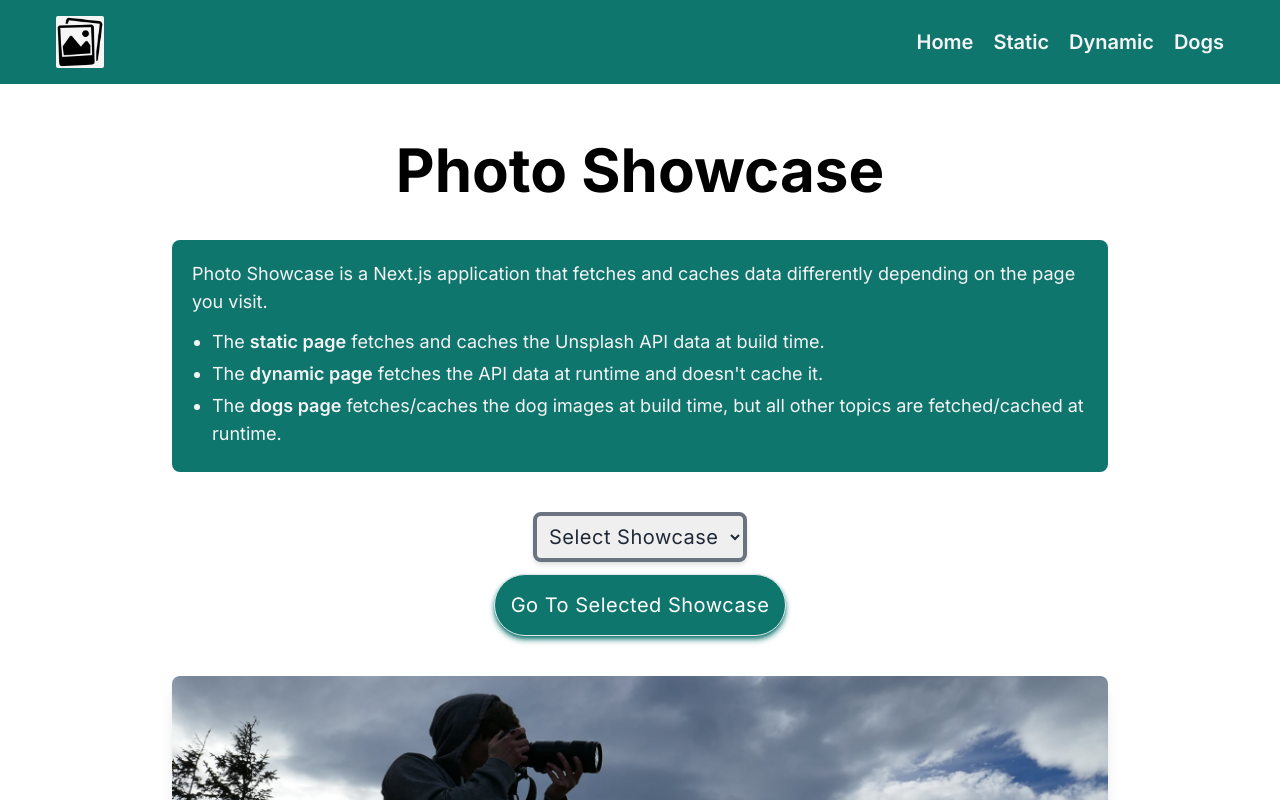
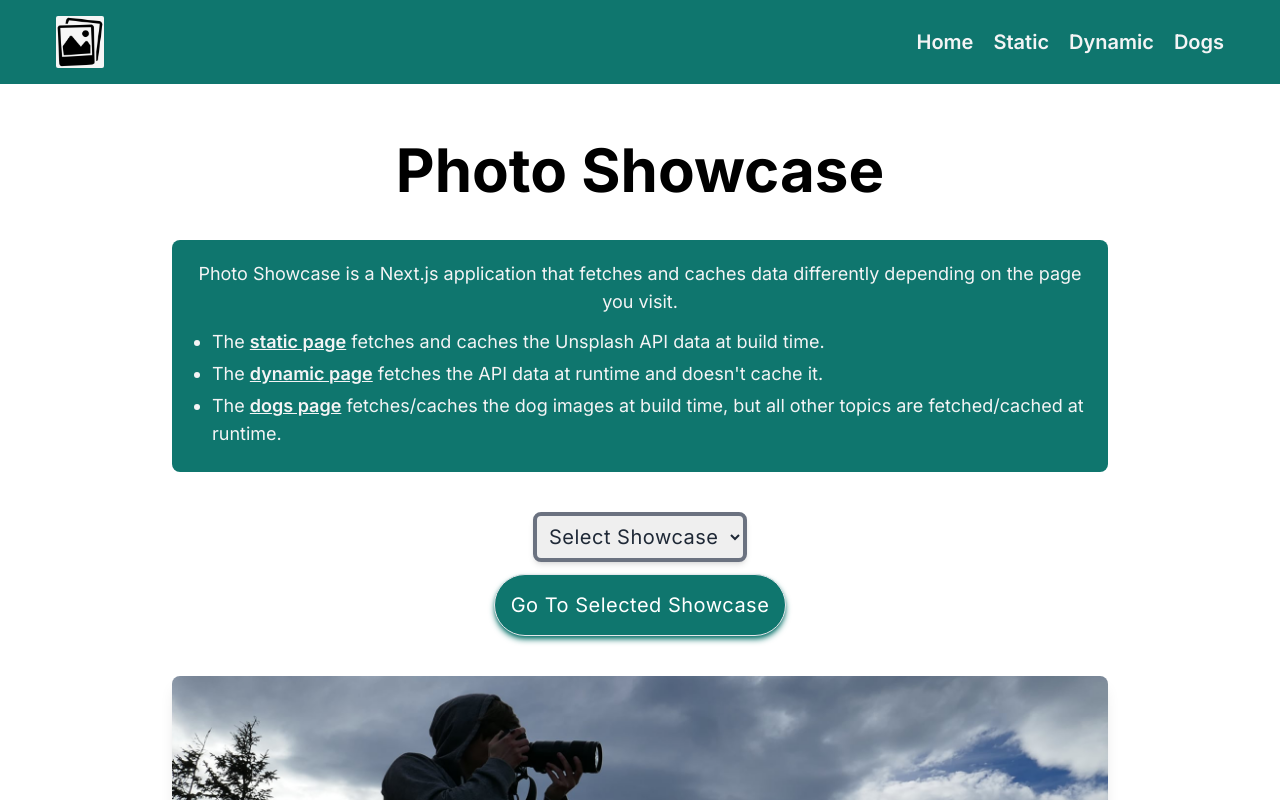
Before and after one commit to acktreptow/photo-showcase, a Next.js app: page / in a window 1280 px wide. Shown: the top 800 px of the page. Built offline with nearby package versions, Linux system fonts and the light colour scheme.

Commit message:
convert homepage to server component

```diff
--- /dev/null
+++ b/src/app/page.client.tsx
@@ -0,0 +1,77 @@
+"use client";
+
+import Image from "next/image";
+import homepageImg from "../../public/images/homepage-photo.png";
+import { useState } from "react";
+
+function HomepageClient() {
+  const [selectedPage, setSelectedPage] = useState("");
+
+  const handleSubmit = (e: any) => {
+    e.preventDefault();
+    if (selectedPage) {
+      window.location.href = `/${selectedPage}`;
+    }
+  };
+
+  const pages = [
+    { name: "Static", urlPath: "static" },
+    { name: "Dynamic", urlPath: "dynamic" },
+    { name: "Dogs", urlPath: "topics/dogs" },
+  ];
+
+  return (
+    <main className="bg-white container mx-auto flex-grow p-4">
+      <h1 className="text-4xl font-bold mt-5 mb-10 text-center lg:my-10 lg:text-6xl">
+        Photo Showcase
+      </h1>
+      <div className="bg-teal-700 rounded-lg text-zinc-100 p-3 mb-10 text-lg md:w-3/4 lg:p-5 md:mx-auto">
+        <p className="mb-3 text-center">
+          Photo Showcase is a Next.js application that fetches and caches data
+          differently depending on the page you visit.
+        </p>
+        <ul className=" list-disc ml-5">
+          <li className="mb-1">
+            The <span className="font-semibold underline">static page</span>{" "}
+            fetches and caches the Unsplash API data at build time.
+          </li>
+          <li className="mb-1">
+            The <span className="font-semibold underline">dynamic page</span>{" "}
+            fetches the API data at runtime and doesn&#39;t cache it.
+          </li>
+          <li className="mb-1">
+            The <span className="font-semibold underline">dogs page</span>{" "}
+            fetches/caches the dog images at build time, but all other topics
+            are fetched/cached at runtime.
+          </li>
+        </ul>
+      </div>
+      <form onSubmit={handleSubmit} className="text-xl mb-10 lg:tracking-wide">
+        <select
+          value={selectedPage}
+          onChange={(e) => setSelectedPage(e.target.value)}
+          className="block mx-auto border-4 border-gray-500 rounded-lg p-2 mb-3 hover:border-playstation transition-colors duration-200 text-gray-800 shadow-md focus:outline-none"
+        >
+          <option value="">Select Showcase</option>
+          {pages.map((page) => (
+            <option key={page.name} value={page.urlPath}>
+              {page.name}
+            </option>
+          ))}
+        </select>
+        <button
+          type="submit"
+          className="block mx-auto border p-4 mb-5 bg-teal-700 text-white rounded-full hover:bg-teal-900 transition-colors duration-200 shadow-md shadow-teal-700"
+        >
+          Go To Selected Showcase
+        </button>
+      </form>
+      <Image
+        src={homepageImg}
+        alt="A man taking photos in nature"
+        className="rounded-lg md:w-3/4 mx-auto shadow-lg"
+      />
+    </main>
+  );
+}
+export default HomepageClient;
--- a/src/app/page.tsx
+++ b/src/app/page.tsx
@@ -1,77 +1,14 @@
-"use client";
+import { Metadata } from "next";
+import HomepageClient from "./page.client";
 
-import Image from "next/image";
-import homepageImg from "../../public/images/homepage-photo.png";
-import { useState } from "react";
+export const metadata: Metadata = {
+  title: "Homepage | Photo Showcase",
+  description:
+    "Showcasing photos through various fetching and caching strategies",
+};
 
 function Homepage() {
-  const [selectedPage, setSelectedPage] = useState("");
+  return <HomepageClient />;
+}
 
-  const handleSubmit = (e: any) => {
-    e.preventDefault();
-    if (selectedPage) {
-      window.location.href = `/${selectedPage}`;
-    }
-  };
-
-  const pages = [
-    { name: "Static", urlPath: "static" },
-    { name: "Dynamic", urlPath: "dynamic" },
-    { name: "Dogs", urlPath: "topics/dogs" },
-  ];
-
-  return (
-    <main className="bg-white container mx-auto flex-grow p-4">
-      <h1 className="text-4xl font-bold mt-5 mb-10 text-center lg:my-10 lg:text-6xl">
-        Photo Showcase
-      </h1>
-      <div className="bg-teal-700 rounded-lg text-zinc-100 p-3 mb-10 text-lg md:w-3/4 lg:p-5 md:mx-auto">
-        <p className="mb-3">
-          Photo Showcase is a Next.js application that fetches and caches data
-          differently depending on the page you visit.
-        </p>
-        <ul className=" list-disc ml-5">
-          <li className="mb-1">
-            The <span className="font-semibold">static page</span> fetches and
-            caches the Unsplash API data at build time.
-          </li>
-          <li className="mb-1">
-            The <span className="font-semibold">dynamic page</span> fetches the
-            API data at runtime and doesn&#39;t cache it.
-          </li>
-          <li className="mb-1">
-            The <span className="font-semibold">dogs page</span> fetches/caches
-            the dog images at build time, but all other topics are
-            fetched/cached at runtime.
-          </li>
-        </ul>
-      </div>
-      <form onSubmit={handleSubmit} className="text-xl mb-10 lg:tracking-wide">
-        <select
-          value={selectedPage}
-          onChange={(e) => setSelectedPage(e.target.value)}
-          className="block mx-auto border-4 border-gray-500 rounded-lg p-2 mb-3 hover:border-playstation transition-colors duration-200 text-gray-800 shadow-md focus:outline-none"
-        >
-          <option value="">Select Showcase</option>
-          {pages.map((page) => (
-            <option key={page.name} value={page.urlPath}>
-              {page.name}
-            </option>
-          ))}
-        </select>
-        <button
-          type="submit"
-          className="block mx-auto border p-4 mb-5 bg-teal-700 text-white rounded-full hover:bg-teal-900 transition-colors duration-200 shadow-md shadow-teal-700"
-        >
-          Go To Selected Showcase
-        </button>
-      </form>
-      <Image
-        src={homepageImg}
-        alt="A man taking photos in nature"
-        className="rounded-lg md:w-3/4 mx-auto shadow-lg"
-      />
-    </main>
-  );
-}
 export default Homepage;
```
